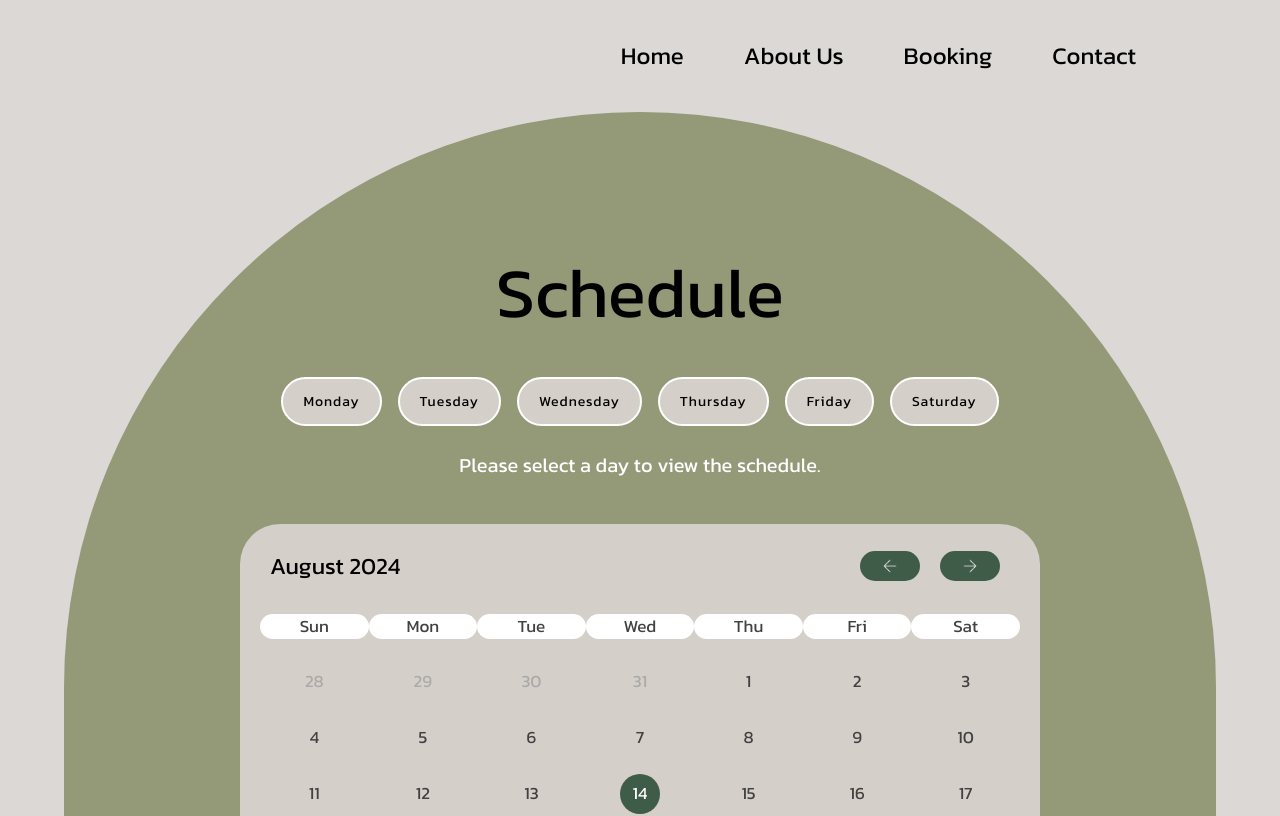
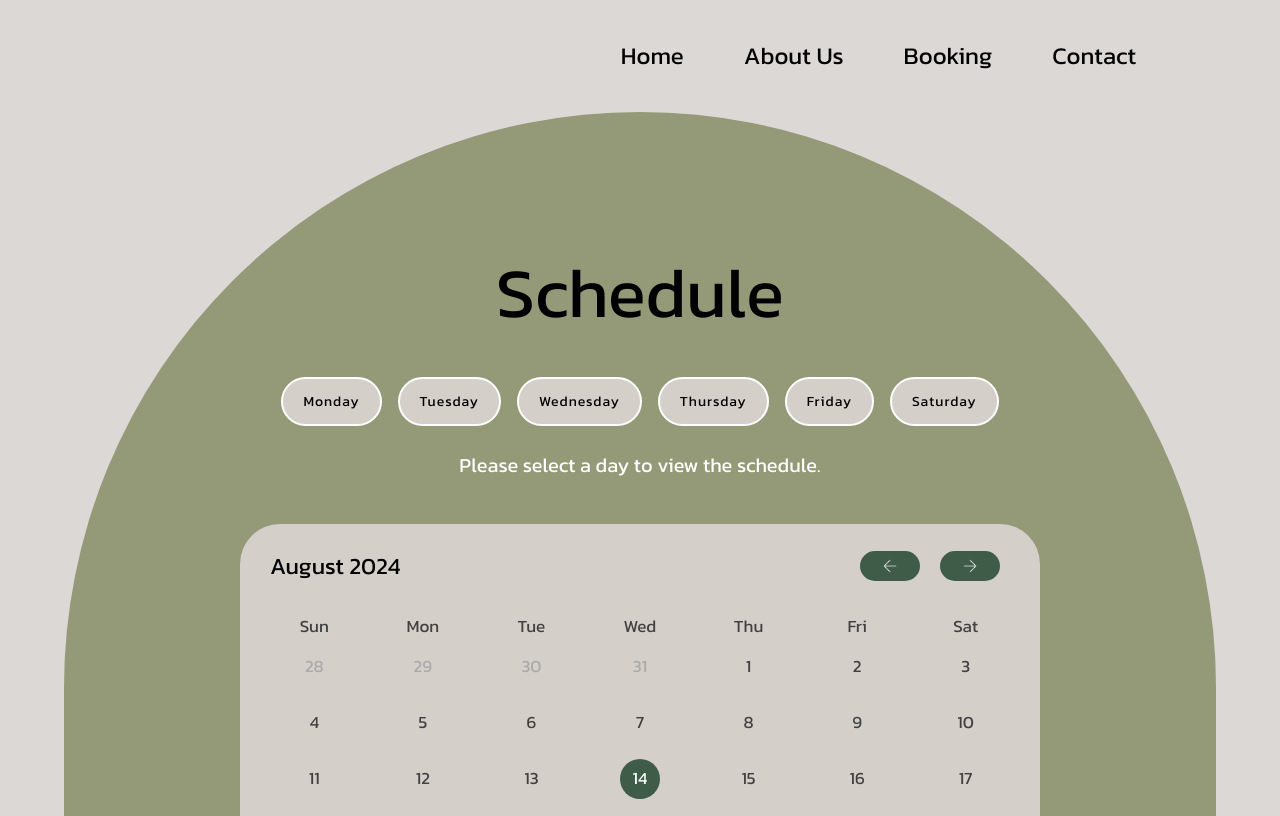
Before and after one commit to Carlie16604/Elevate, a React (Vite) app: page /Booking in a window 1280 px wide. Shown: the top 816 px of the page. Built offline with nearby package versions, Linux system fonts and the light colour scheme.

Commit message:
cleaning

```diff
--- a/src/index.css
+++ b/src/index.css
@@ -642,12 +642,10 @@ header .calendar-current-date {
 .calendar-body .calendar-weekdays li {
   cursor: default;
   font-weight: 500;
-  background-color: #fff;
-  border-radius: 40px;
 }
 
 .calendar-body .calendar-dates li {
-  margin-top: 30px;
+  padding: 15px 0;
   position: relative;
   z-index: 1;
   cursor: pointer;
```
